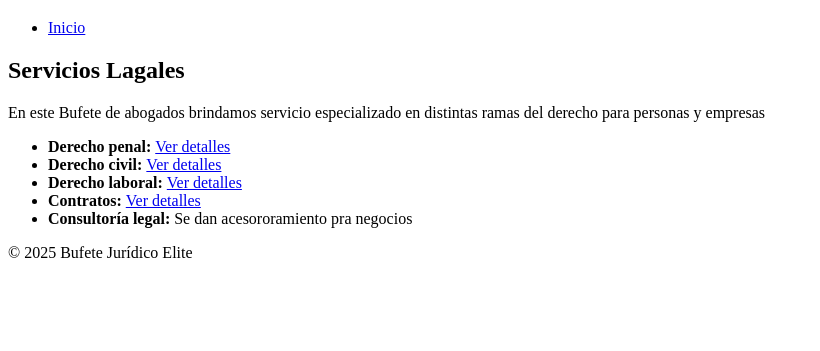
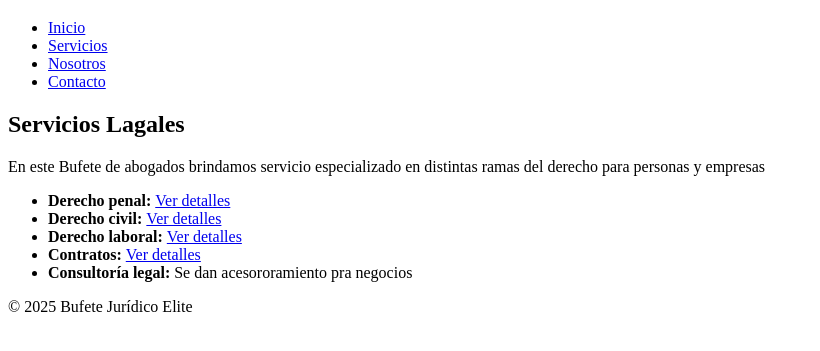
Before and after one commit to Gabriel3465/pagina-abogados, a plain HTML site: page pagina abogados/services.html in a window 1280 px wide. Shown: the part 61-412 px from the top of the page, without its empty margins (0-820 px from the left). Drawn offline with Linux system fonts and the light colour scheme.

Commit message:
se arreglo el menu

```diff
--- a/pagina abogados/services.html
+++ b/pagina abogados/services.html
@@ -19,13 +19,22 @@
         Servicios
     </h1>
 
-    <!-- menu pendiente-->
-
-    <ul>
+    <!-- Inicia el menu -->
+     <ul>
         <li>
             <a href="index.html">Inicio</a>
         </li>
-    </ul>
+        <li>
+            <a href="services.html"> Servicios</a>
+        </li>
+        <li>
+            <a href="about.html">Nosotros</a>
+        </li>
+        <li>
+            <a href="contact.html">Contacto</a>
+        </li>
+     </ul>
+    <!-- Acaba el menu -->
 
 
     <h2>
@@ -80,7 +89,7 @@
     </ul>
 
     <p>
-            &#169; 2025 Bufete Jurídico Elite
+        &#169; 2025 Bufete Jurídico Elite
     </p>
 
 </body>
```
Also changed, not shown: pagina abogados/about.html (+11 -3 lines), pagina abogados/contact.html (+2 -2 lines), pagina abogados/derecho-penal.html (+13 -6 lines).
